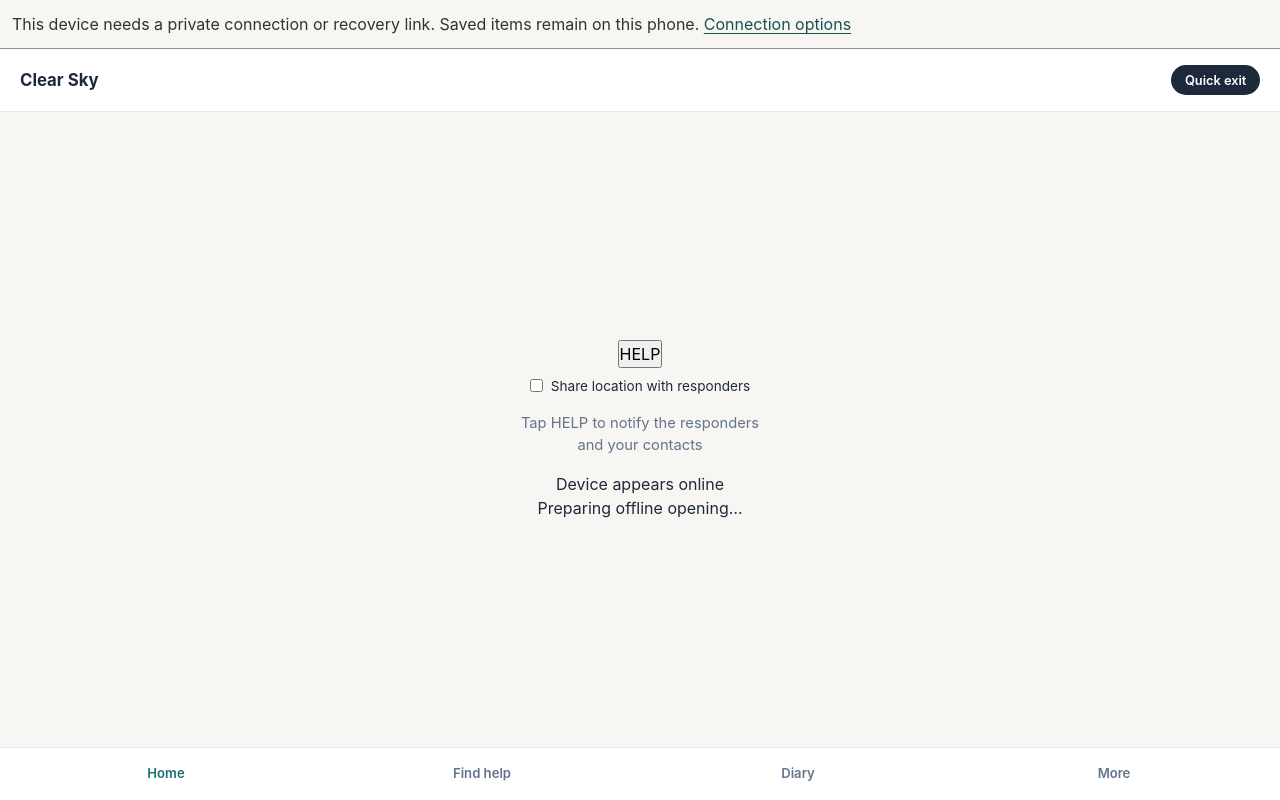
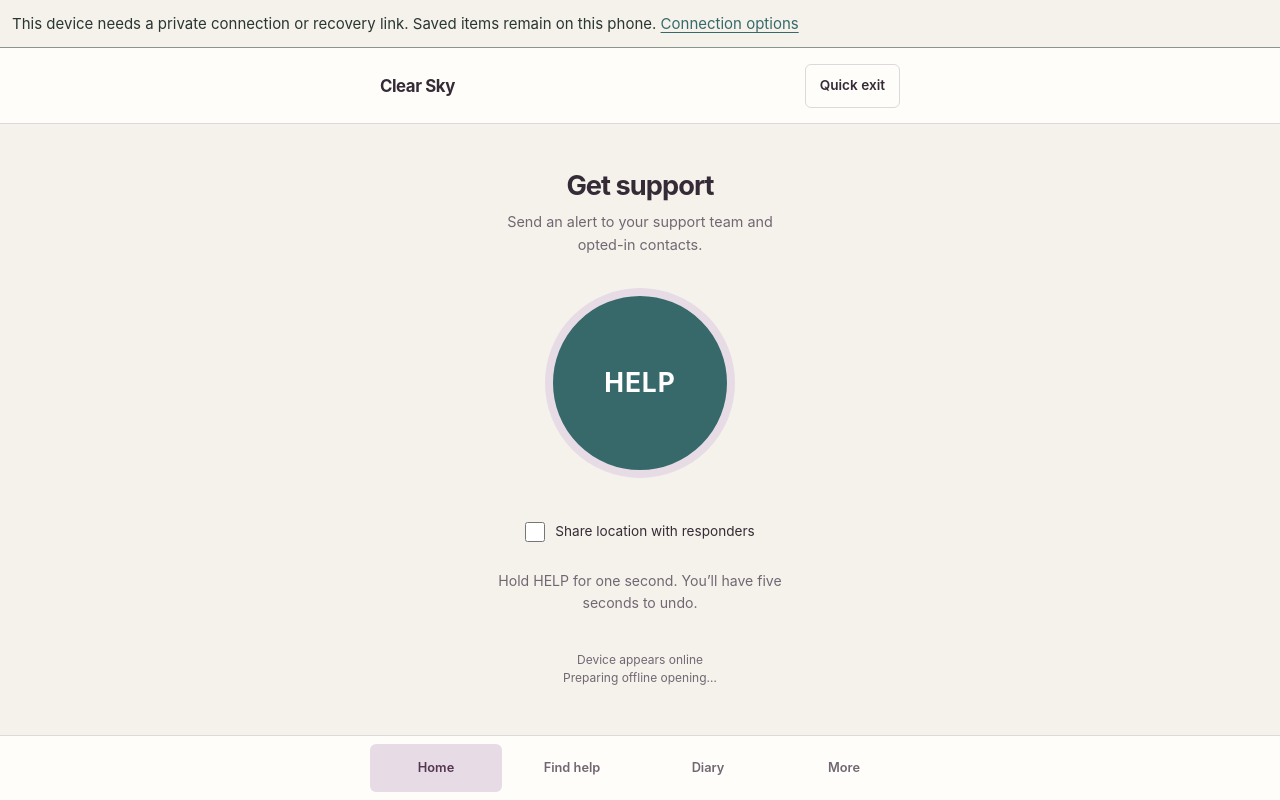
Before and after one commit to layhadarries/Avenra, a Flask app: page /survivor/ in a window 1280 px wide. Run offline with Flask 3, Linux system fonts and the light colour scheme; parts of the project's set-up code (start-up, migrations or seed data) failed here and were passed over; some libraries are stand-ins or nearby versions.

Commit message:
Align lightweight PWA styling with the partner dashboard

```diff
--- a/static/survivor/diary.html
+++ b/static/survivor/diary.html
@@ -8,7 +8,6 @@
     <link rel="manifest" href="/survivor/manifest.json">
     <link rel="icon" href="/survivor/icons/icon-192.png">
     <link rel="apple-touch-icon" href="/survivor/icons/icon-192.png">
-    <link rel="stylesheet" href="/static/css/style.css">
     <style>
         body {
             background-color: var(--warm-bg);
@@ -344,6 +343,7 @@
             color: var(--teal);
         }
     </style>
+    <link rel="stylesheet" href="/survivor/pwa.css">
 </head>
 <body>
     <header class="pwa-header">
@@ -368,7 +368,7 @@
             <input type="file" id="diary-photo-input" accept="image/jpeg,image/png,image/webp" style="display:none">
 
             <div class="photo-controls">
-                <button type="button" id="add-photo-btn" class="btn btn-outline">📷 Attach photo</button>
+                <button type="button" id="add-photo-btn" class="btn btn-outline">Attach photo</button>
                 <span class="photo-helper">Selecting an image keeps the original safe in your gallery. Metadata is stripped before save.</span>
             </div>
 
--- a/static/survivor/index.html
+++ b/static/survivor/index.html
@@ -8,7 +8,6 @@
     <link rel="manifest" href="/survivor/manifest.json">
     <link rel="icon" href="/survivor/icons/icon-192.png">
     <link rel="apple-touch-icon" href="/survivor/icons/icon-192.png">
-    <link rel="stylesheet" href="/static/css/style.css">
     <style>
         body {
             display: flex;
@@ -122,6 +121,7 @@
             margin-top: 0.5rem;
         }
     </style>
+    <link rel="stylesheet" href="/survivor/pwa.css">
 </head>
 <body>
     <header class="pwa-header">
@@ -131,6 +131,8 @@
 
     <main class="pwa-main">
         <section id="view-ready" class="view">
+            <h1 class="home-heading">Get support</h1>
+            <p class="home-intro">Send an alert to your support team and opted-in contacts.</p>
             <button type="button" id="panic-btn" class="panic-btn" aria-label="Send emergency alert">
                 <span class="panic-btn-inner">HELP</span>
             </button>
@@ -138,7 +140,7 @@
                 <input type="checkbox" id="share-alert-location">
                 <span>Share location with responders</span>
             </label>
-            <p class="panic-caption">Tap HELP to notify the responders and your contacts</p>
+            <p class="panic-caption">Hold HELP for one second. You’ll have five seconds to undo.</p>
             <p class="queue-note" id="queue-note" hidden></p>
         </section>
 
@@ -172,8 +174,10 @@
         </section>
 
         <section id="view-more" class="more-panel" hidden>
+            <h1 class="home-heading">Your settings</h1>
             <a href="/survivor/setup.html" class="more-row">Trusted contacts</a>
             <a href="/survivor/privacy.html" class="more-row">Privacy &amp; sharing</a>
+            <a href="/survivor/device.html" class="more-row">Device connection</a>
         </section>
 
         <div class="section-gap" aria-live="polite">
@@ -222,6 +226,11 @@
                 });
             });
 
+            // Other app pages link directly to the More tab.
+            if (location.hash === "#more") {
+                document.querySelector('[data-nav="more"]').click();
+            }
+
             function refreshQueueNote() {
                 if (!window.CWQueue) return;
                 window.CWQueue.queueSize().then(function (n) {
--- /dev/null
+++ b/static/survivor/pwa.css
@@ -0,0 +1,247 @@
+/* Lightweight partner-portal styling. System fonts, no remote assets. */
+:root {
+  color-scheme: light;
+  --warm-bg: #f5f2eb;
+  --surface: #fffdf9;
+  --navy: #352b37;
+  --dusty-blue: #716773;
+  --border: #ded7dc;
+  --selected: #e7dce5;
+  --selected-text: #543650;
+  --teal: #37696b;
+  --teal-dark: #285658;
+  --amber: #855511;
+  --amber-bg: #faf0d9;
+  --green: #286344;
+  --green-bg: #e5efe7;
+  --radius: 8px;
+  --shadow: none;
+}
+* { box-sizing: border-box; margin: 0; padding: 0; }
+html { -webkit-text-size-adjust: 100%; scroll-padding-bottom: 90px; }
+body {
+  margin: 0;
+  min-height: 100vh;
+  min-height: 100dvh;
+  background: var(--warm-bg);
+  color: var(--navy);
+  font: 15px/1.55 -apple-system, BlinkMacSystemFont, "Segoe UI", Roboto, sans-serif;
+  -webkit-user-select: text;
+  user-select: text;
+}
+[hidden] { display: none !important; }
+button, input, textarea, select { font: inherit; }
+button, a, input, select, textarea { -webkit-tap-highlight-color: transparent; }
+button { cursor: pointer; }
+button:disabled { cursor: not-allowed; opacity: .6; }
+a { color: var(--teal); text-underline-offset: 3px; }
+:focus-visible { outline: 3px solid var(--teal); outline-offset: 3px; }
+input, textarea, select { color: var(--navy); accent-color: var(--teal); }
+input:not([type="checkbox"]):not([type="file"]), textarea, select {
+  max-width: 100%;
+  min-height: 46px;
+  padding: 10px 12px;
+  background: var(--surface);
+  border: 1px solid var(--border);
+  border-radius: 6px;
+  font-size: 16px;
+}
+input::placeholder, textarea::placeholder { color: var(--dusty-blue); opacity: 1; }
+input[type="checkbox"] { width: 20px; height: 20px; flex-shrink: 0; }
+.btn {
+  display: inline-flex;
+  justify-content: center;
+  align-items: center;
+  gap: 8px;
+  min-height: 46px;
+  padding: 10px 16px;
+  border: 1px solid var(--teal);
+  border-radius: 6px;
+  background: var(--teal);
+  color: #fff;
+  font-size: .9rem;
+  font-weight: 600;
+  text-decoration: none;
+}
+.btn:hover { background: var(--teal-dark); }
+.btn-outline {
+  background: var(--surface);
+  color: var(--teal);
+  border-color: var(--border);
+}
+.btn-outline:hover { background: var(--selected); color: var(--selected-text); }
+.card, .shelter-card, .consent-card, .entry-item, .access-card, .contact-row {
+  background: var(--surface);
+  border: 1px solid var(--border);
+  border-radius: var(--radius);
+  box-shadow: none;
+}
+.card { padding: 20px; margin-bottom: 16px; }
+.pwa-header {
+  display: flex;
+  justify-content: space-between;
+  align-items: center;
+  gap: 16px;
+  min-height: 76px;
+  padding: calc(14px + env(safe-area-inset-top)) max(20px, calc((100% - 520px) / 2));
+  background: var(--surface);
+  border-bottom: 1px solid var(--border);
+}
+.pwa-title { color: var(--navy); font-size: 1.05rem; font-weight: 650; letter-spacing: -.025em; }
+.quick-exit-pill {
+  min-height: 44px;
+  padding: 8px 14px;
+  border: 1px solid var(--border);
+  border-radius: 6px;
+  background: var(--surface);
+  color: var(--navy);
+  font-size: .85rem;
+  font-weight: 600;
+}
+.quick-exit-pill:hover { background: var(--selected); }
+.diary-wrap, .help-wrap, .privacy-wrap, .setup-wrap {
+  width: 100%;
+  max-width: 560px;
+  margin: 0 auto;
+  padding: 28px 20px calc(104px + env(safe-area-inset-bottom));
+}
+.back-link { display: inline-block; margin-bottom: 20px; font-size: .85rem; }
+.diary-title, .help-title, .privacy-title, .setup-title {
+  margin: 0 0 8px;
+  color: var(--navy);
+  font-size: 1.5rem;
+  font-weight: 650;
+  line-height: 1.25;
+  letter-spacing: -.035em;
+}
+.diary-subtitle, .privacy-subtitle, .setup-note { font-size: .9rem; line-height: 1.6; margin-bottom: 24px; }
+.section-title, .section-header { font-size: 1rem; font-weight: 650; margin: 28px 0 12px; }
+.bottom-nav {
+  position: fixed;
+  inset: auto 0 0;
+  z-index: 100;
+  display: grid;
+  grid-template-columns: repeat(4, 1fr);
+  gap: 4px;
+  background: var(--surface);
+  border-top: 1px solid var(--border);
+  padding: 8px max(12px, calc((100% - 540px) / 2)) calc(8px + env(safe-area-inset-bottom));
+}
+.bottom-nav button {
+  min-height: 48px;
+  padding: 10px 4px;
+  background: transparent;
+  border: 0;
+  border-radius: 6px;
+  color: var(--dusty-blue);
+  font-size: .8rem;
+  font-weight: 600;
+}
+.bottom-nav button.active { background: var(--selected); color: var(--selected-text); }
+.bottom-nav button:hover { background: var(--selected); color: var(--selected-text); }
+.pwa-main {
+  width: 100%;
+  max-width: 560px;
+  margin: 0 auto;
+  flex: 1;
+  padding: 36px 20px calc(104px + env(safe-area-inset-bottom));
+  gap: 24px;
+}
+.view { max-width: 400px; }
+.home-heading { margin-bottom: 8px; font-size: 1.7rem; line-height: 1.25; letter-spacing: -.035em; font-weight: 650; }
+.home-intro { max-width: 290px; color: var(--dusty-blue); font-size: .9rem; }
+.panic-btn {
+  position: relative;
+  display: grid;
+  place-items: center;
+  width: 190px;
+  height: 190px;
+  margin: 32px 0 24px;
+  border: 8px solid var(--selected);
+  border-radius: 50%;
+  background: var(--teal);
+  color: #fff;
+  font-size: 1.65rem;
+  font-weight: 650;
+  letter-spacing: .035em;
+}
+.panic-btn:hover { background: var(--teal-dark); }
+.panic-btn:active { border-color: var(--border); }
+.panic-btn::after {
+  content: '';
+  position: absolute;
+  bottom: 36px;
+  left: 36px;
+  width: calc(var(--p, 0) * 1px);
+  height: 3px;
+  border-radius: 2px;
+  background: currentColor;
+}
+.panic-caption { max-width: 320px; color: var(--dusty-blue); font-size: .88rem; line-height: 1.6; }
+.location-toggle-row { min-height: 44px; gap: 10px; font-size: .85rem; text-align: left; }
+.big { font-size: 1.4rem; font-weight: 650; line-height: 1.3; letter-spacing: -.025em; }
+.countdown-track { width: 100%; height: 6px; margin: 24px 0 12px; background: var(--border); border-radius: 3px; overflow: hidden; }
+.countdown-fill { height: 100%; width: 100%; background: var(--teal); }
+.sent-check { display: grid; place-items: center; width: 56px; height: 56px; margin-bottom: 20px; border-radius: 50%; background: var(--green-bg); color: var(--green); font-size: 1.6rem; }
+.view .btn { margin-top: 20px; }
+.queue-note { border-radius: 6px; padding: 8px 12px; }
+.section-gap { margin-top: 12px; }
+#connection-state, #offline-state { color: var(--dusty-blue); font-size: .75rem; line-height: 1.5; }
+body > #connection-state, body > #offline-state { width: 100%; max-width: 560px; margin: 0 auto; padding: 0 20px 8px; }
+body > #offline-state { padding-bottom: calc(90px + env(safe-area-inset-bottom)); }
+.more-panel { max-width: 400px; padding: 0; }
+.more-panel h1 { margin-bottom: 20px; text-align: left; }
+.more-row { padding: 18px 16px; font-size: .95rem; border-radius: 6px; }
+.more-row::after { content: '\203A'; float: right; color: var(--dusty-blue); }
+.more-row:hover { background: var(--selected); }
+.form-textarea { min-height: 150px; font-size: 16px; line-height: 1.6; }
+.form-label { font-size: .9rem; font-weight: 600; margin-bottom: 8px; }
+.share-card, .preview-wrap, .detail-note-box { background: var(--warm-bg); }
+.share-card { border: 1px solid var(--border); padding: 14px; }
+.share-label-title { font-size: .85rem; }
+.entry-header { flex-wrap: wrap; gap: 8px; }
+.detail-meta-grid { overflow-wrap: anywhere; }
+.btn-danger-outline { color: #a13333; background: var(--surface); border-color: var(--border); }
+.help-header { flex-wrap: wrap; gap: 10px; margin-bottom: 12px; }
+.freshness-tag { border-radius: 4px; font-size: .75rem; }
+#help-radius { margin: 0 8px 12px; }
+#help-locate { margin-bottom: 20px; }
+.shelter-top { gap: 12px; }
+.badge-beds, .status-saving { background: var(--selected); color: var(--selected-text); }
+.consent-card { padding: 18px 16px; }
+.consent-desc { font-size: .85rem; line-height: 1.5; }
+.switch { min-height: 44px; display: flex; align-items: center; }
+.slider { top: 9px; bottom: 9px; background: #afa5af; }
+.access-row { flex-wrap: wrap; gap: 8px; }
+.access-card > p { padding: 16px; }
+.access-time { white-space: normal; }
+.contact-row { flex-wrap: wrap; gap: 12px; padding: 16px; }
+.contact-row > div { flex: 1; min-width: 120px; }
+.contact-row button { min-height: 44px; padding: 8px; font-size: .8rem; }
+.contact-row button:not(.remove-btn) { color: var(--teal); background: var(--surface); border: 1px solid var(--border); border-radius: 6px; }
+.remove-btn { text-decoration: underline; text-underline-offset: 3px; }
+#invite-help { margin: 16px 0; font-size: .85rem; color: var(--dusty-blue); }
+#invite-link { width: 100%; }
+@media (prefers-color-scheme: dark) {
+  :root {
+    color-scheme: dark;
+    --warm-bg: #1c191e;
+    --surface: #262127;
+    --navy: #f3ecef;
+    --dusty-blue: #b9acb8;
+    --border: #493c49;
+    --selected: #443247;
+    --selected-text: #f1dfea;
+    --teal: #91bdbe;
+    --teal-dark: #a0cccd;
+    --amber: #ebcb90;
+    --amber-bg: #3a3021;
+    --green: #a4d2b3;
+    --green-bg: #26392e;
+  }
+  .btn:not(.btn-outline):not(.btn-danger-outline), .panic-btn { color: #1c191e; }
+  .form-error, .remove-btn, .btn-danger-outline { color: #f0a9a9; }
+}
+@media (prefers-reduced-motion: reduce) {
+  *, *::before, *::after { animation: none !important; transition: none !important; }
+}
--- a/static/survivor/service-worker.js
+++ b/static/survivor/service-worker.js
@@ -1,5 +1,5 @@
 /* Only public static shell assets are cached. */
-const CACHE_NAME = 'clear-sky-shell-v13';
+const CACHE_NAME = 'clear-sky-shell-v14';
 const SHELL_ASSETS = [
   '/survivor/device.html', '/survivor/device.js', '/survivor/identity.js',
   '/survivor/install.html', '/survivor/install.css', '/survivor/install.js',
@@ -9,7 +9,7 @@ const SHELL_ASSETS = [
   '/survivor/help.html', '/survivor/help.js',
   '/survivor/privacy.html', '/survivor/privacy.js',
   '/survivor/diary.html', '/survivor/diary.js',
-  '/survivor/icons/icon-192.png', '/survivor/icons/icon-512.png', '/static/css/style.css',
+  '/survivor/icons/icon-192.png', '/survivor/icons/icon-512.png', '/survivor/pwa.css',
   '/survivor/survivor.css'
 ];
 const PUBLIC_PATHS = new Set(SHELL_ASSETS);
--- a/static/survivor/setup.html
+++ b/static/survivor/setup.html
@@ -7,7 +7,6 @@
     <title>Clear Sky</title>
     <link rel="manifest" href="/survivor/manifest.json">
     <link rel="icon" href="/survivor/icons/icon-192.png">
-    <link rel="stylesheet" href="/static/css/style.css">
     <style>
         body { background: var(--warm-bg); }
         .setup-wrap { max-width: 420px; margin: 0 auto; padding: 1.25rem 1.25rem 2.5rem; }
@@ -29,8 +28,13 @@
             border-radius: var(--radius); font-size: 1rem; box-sizing: border-box;
         }
     </style>
+    <link rel="stylesheet" href="/survivor/pwa.css">
 </head>
 <body>
+    <header class="pwa-header">
+        <span class="pwa-title">Clear Sky</span>
+        <button type="button" class="quick-exit-pill" onclick="location.replace('/survivor/cover.html')">Quick exit</button>
+    </header>
     <main class="setup-wrap">
         <a href="/survivor/" class="back-link">&larr; Back</a>
         <h1 class="setup-title">Trusted contacts</h1>
```
Also changed, not shown: static/survivor/help.html (+4 -4 lines), static/survivor/install.css (+17 -1 lines), static/survivor/privacy.html (+4 -4 lines), tests/pwa-shell.cjs (+16 -0 lines), tests/pwa_design_browser.py (added, +57 -0 lines).
